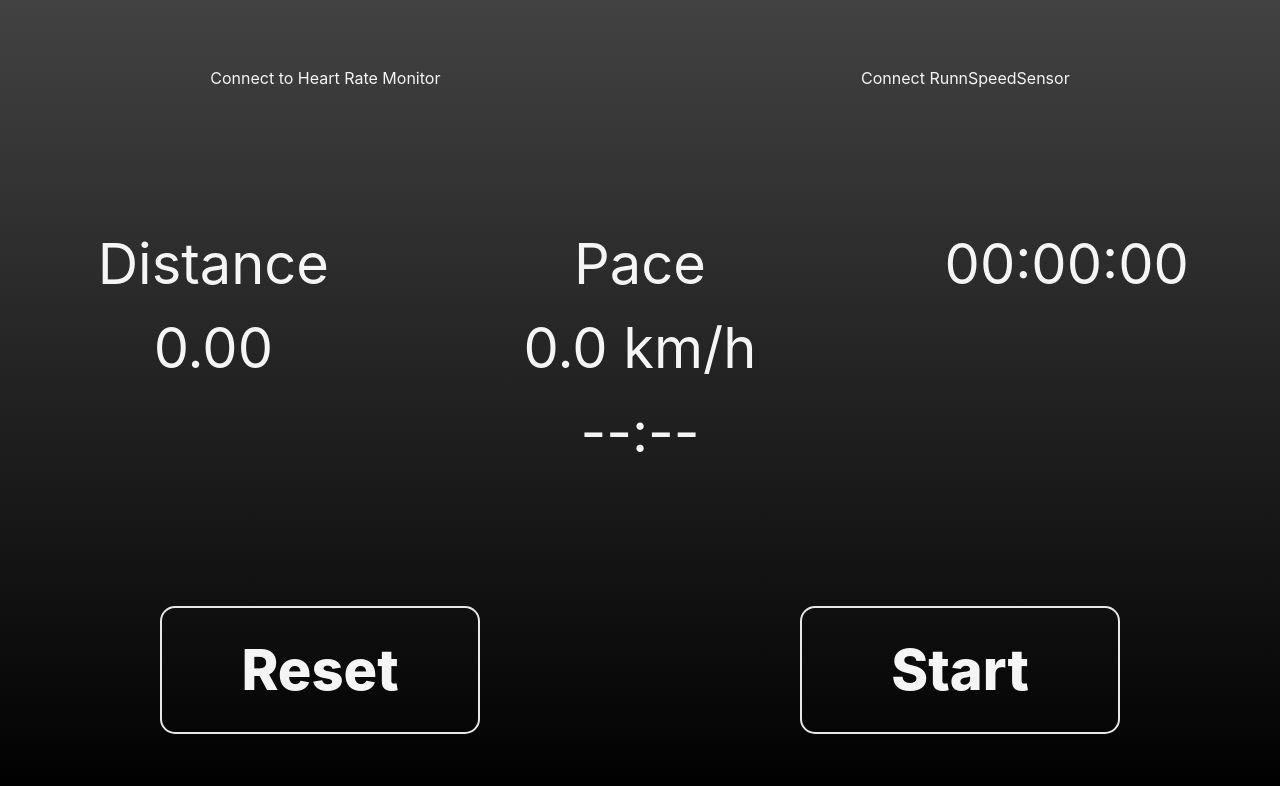
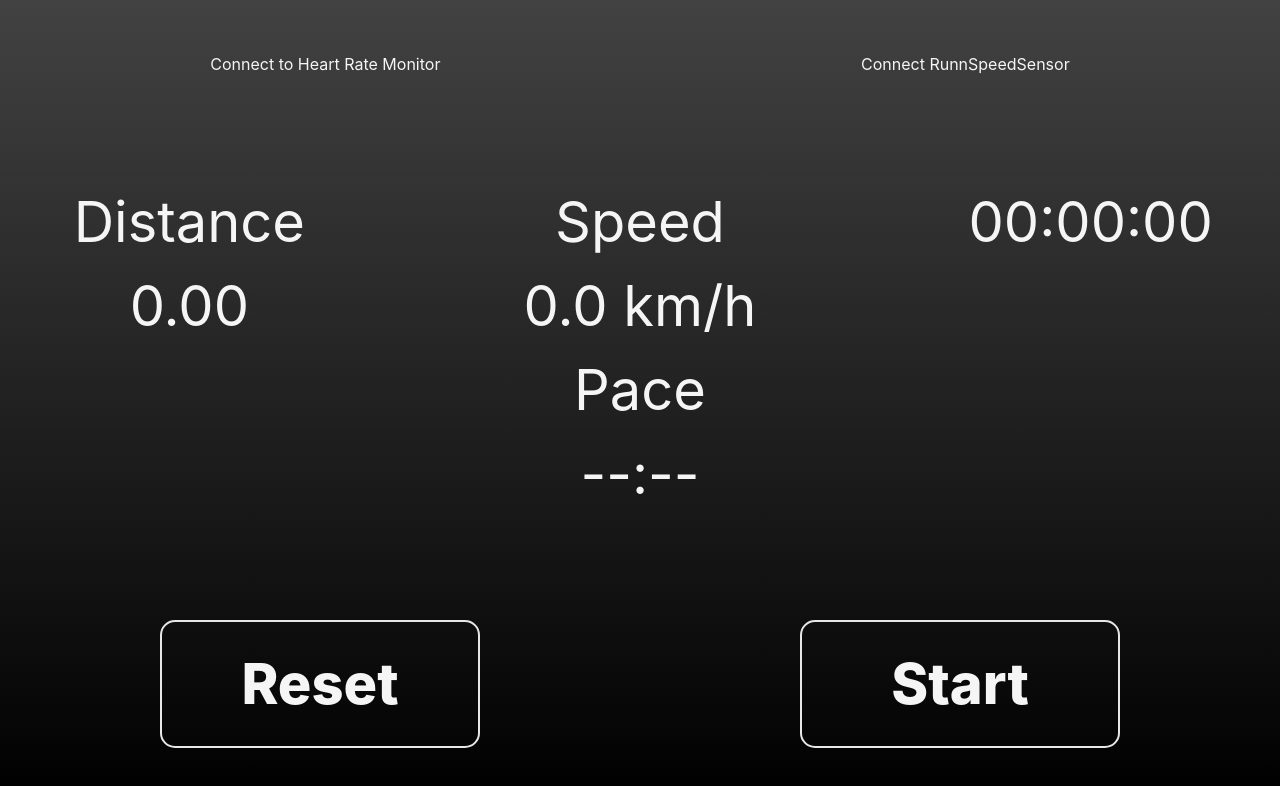
Before and after one commit to whunk/never-break-a-stride, a React (Vite) app: page / in a window 1280 px wide. Shown: the top 786 px of the page. Built offline with nearby package versions, Linux system fonts and the light colour scheme.

Commit message:
Styleing

```diff
--- a/src/App.css
+++ b/src/App.css
@@ -31,7 +31,11 @@
 }
 
 .Container {
-  width: 100%;
+  width: 17rem;
+}
+
+.Container26 {
+  width: 26rem;
 }
 
 h1 {
--- a/src/Components/Speed.tsx
+++ b/src/Components/Speed.tsx
@@ -15,10 +15,15 @@ const Speed: React.FC<{ speed: number }> = ({ speed }) => {
     const speedKph = (speed * 3.6).toFixed(1);
 
     return (
-      <div className="Container">
-        <h1>Pace</h1>
-        <h1>{speedKph} km/h</h1>
-        <h1>{pace}</h1>
+      <div className="Container26">
+        <div>
+          <h1>Speed</h1>
+          <h1>{speedKph} km/h</h1>
+        </div>
+        <div>
+          <h1>Pace</h1>
+          <h1>{pace}</h1>
+        </div>
       </div>
     );
 };
```
